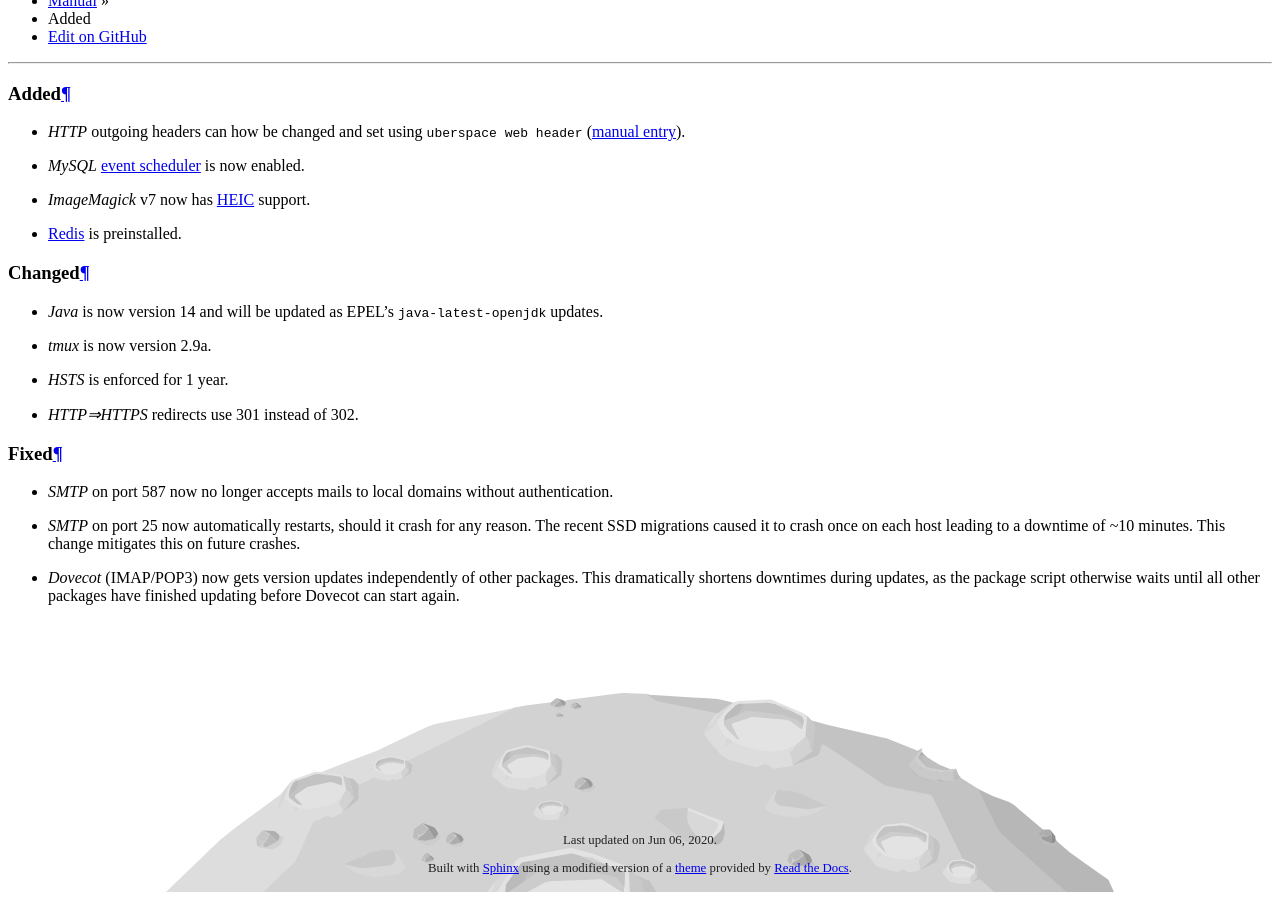
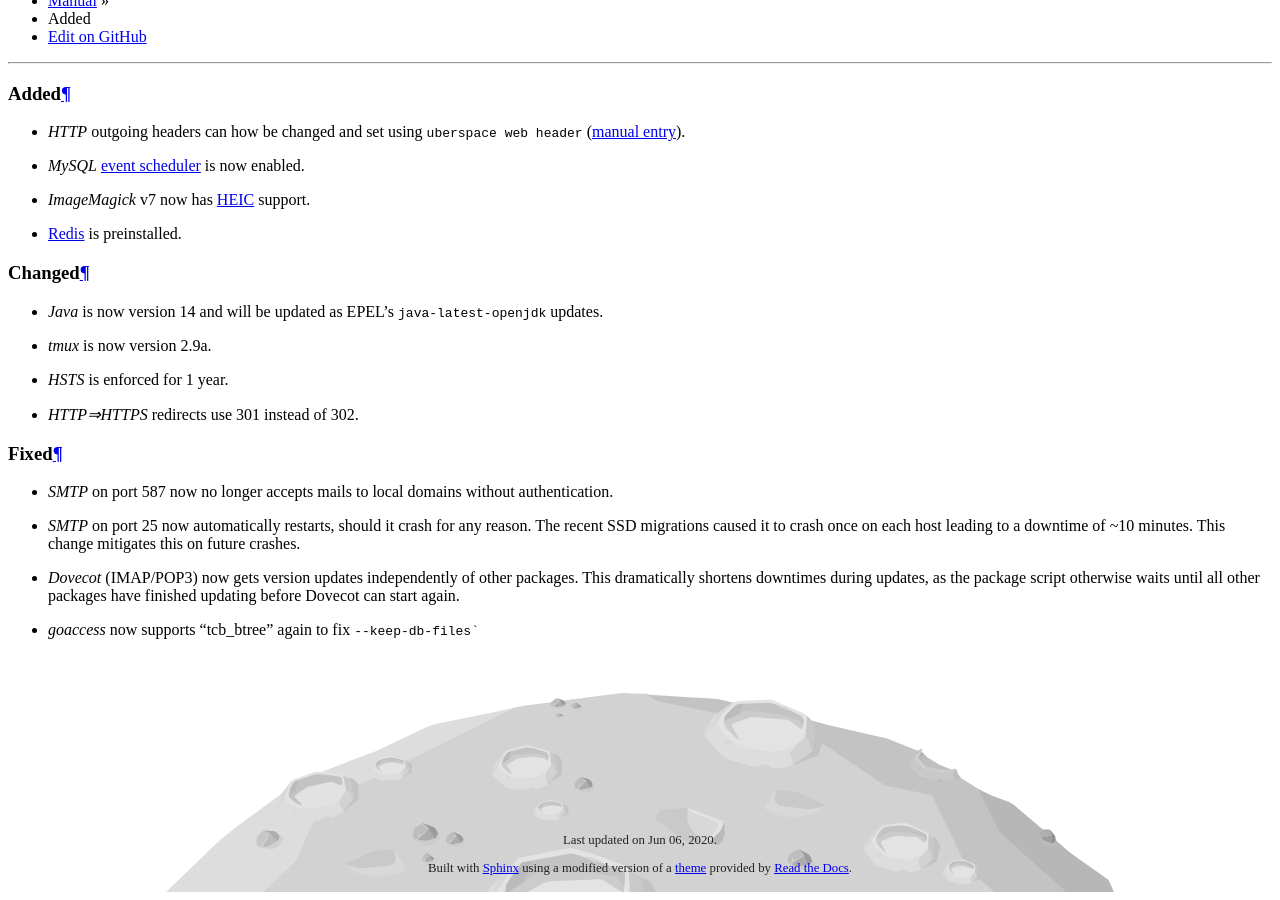
Before and after one commit to Uberspace/manual, a Sphinx documentation site: the page built from source/changelog/2020-06-03_7.7.0.rst, in a window 1280 px wide and 900 px high, scrolled down 1497 px. Built offline with Sphinx 7.4.7 and the Read the Docs theme 2.0.0, drawn with Linux system fonts in a browser that asks for light colours; pages that are not in the unit, such as notebooks, are missing from menus.

Commit message:
:pencil: v7.7.0 changelog: add goaccess betree fix

````diff
--- a/source/changelog/2020-06-03_7.7.0.rst
+++ b/source/changelog/2020-06-03_7.7.0.rst
@@ -28,3 +28,4 @@ Fixed
   packages. This dramatically shortens downtimes during updates, as the
   package script otherwise waits until all other packages have finished
   updating before Dovecot can start again.
+* *goaccess* now supports "tcb_btree" again to fix ``--keep-db-files```
````
